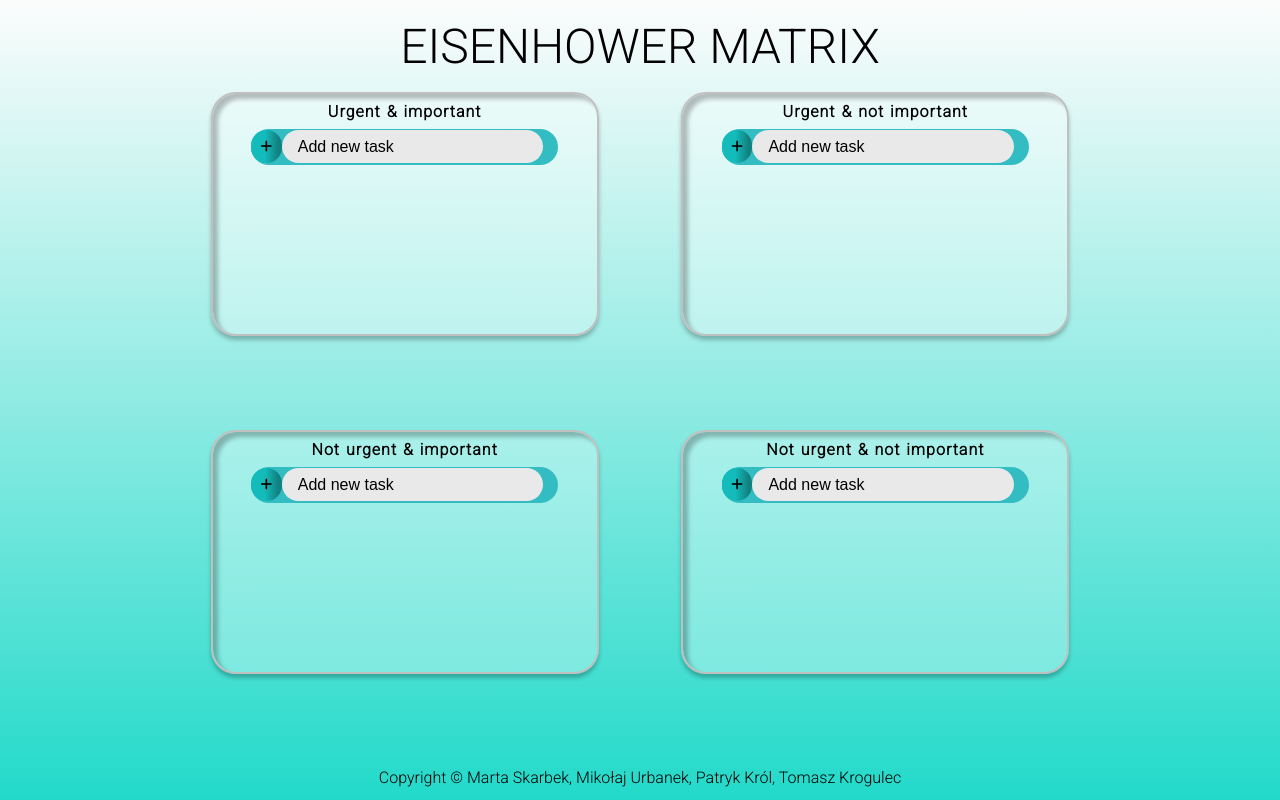
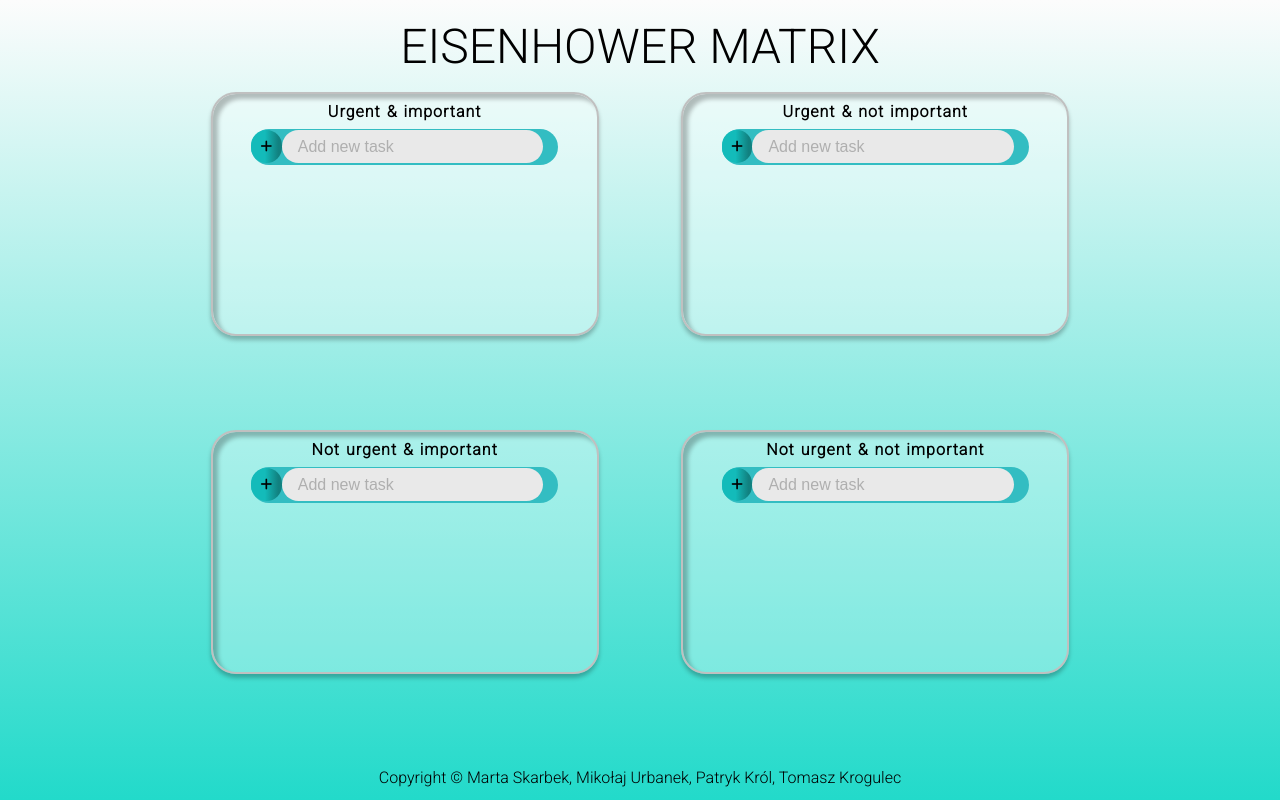
Before and after one commit to martaskarbek/JS_Eisenhower, a plain HTML site: page index.html in a window 1280 px wide. Drawn offline with nearby package versions, Linux system fonts and the light colour scheme.

Commit message:
added new features to style.css

```diff
--- a/style.css
+++ b/style.css
@@ -44,7 +44,7 @@ section {
     background-color: rgba(255, 255, 255, 0.3);
     border-radius: 25px;
     box-shadow: 0px 4px 4px rgba(0, 0, 0, 0.25), inset 5px 5px 4px rgba(0, 0, 0, 0.25);
-    overflow-y: scroll;
+    overflow-y: auto;
 }
 
 .new_task {
@@ -91,8 +91,12 @@ section {
     font-size: 1em;
 }
 
+.new_task > input:hover{
+    background-color: rgb(240, 240, 240);
+}
+
 ::placeholder {
-    color: rgb(0, 0, 0);
+    color: rgb(175, 175, 175);
   }
 
 .quarter_header {
@@ -146,6 +150,7 @@ footer {
     height: 1vw;
     width: 1vw;
     background-color: #eee;
+    cursor: pointer;
 }
 
 .mark:hover input ~ .checkmark {
```
